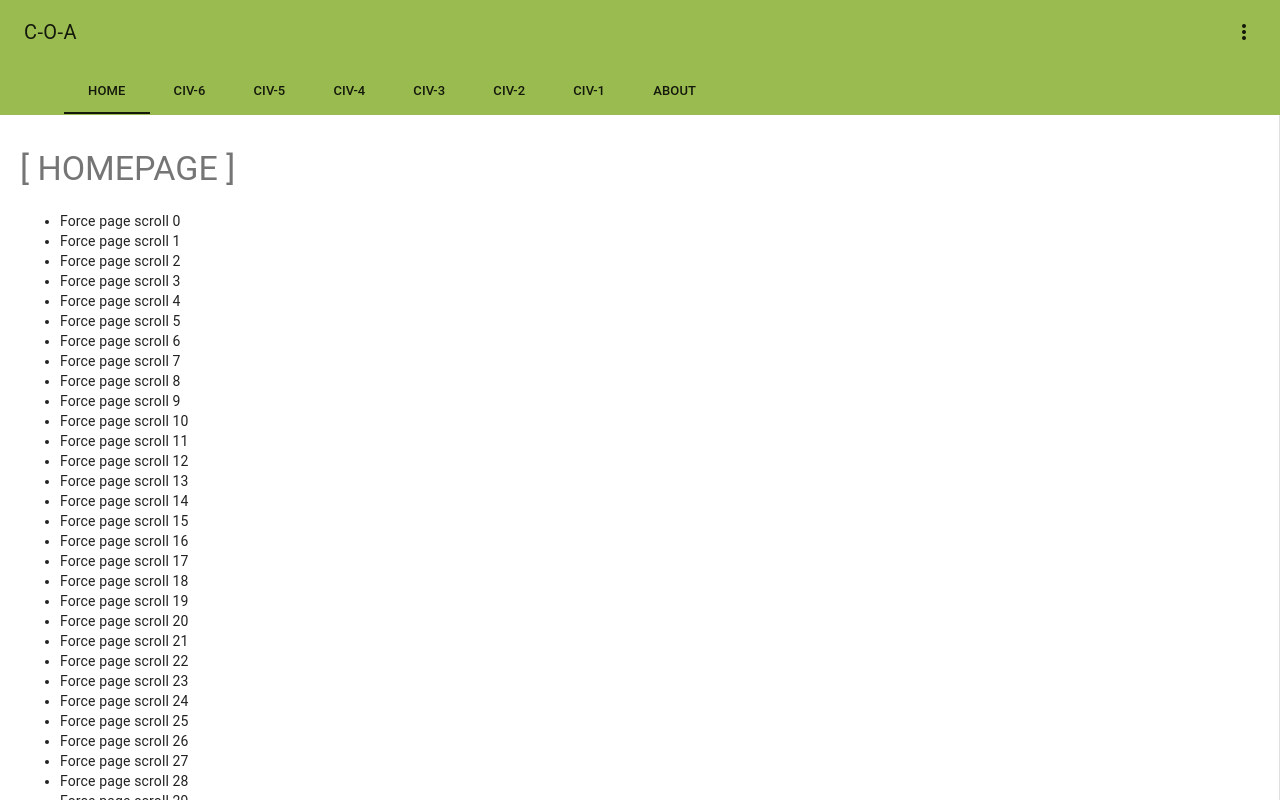
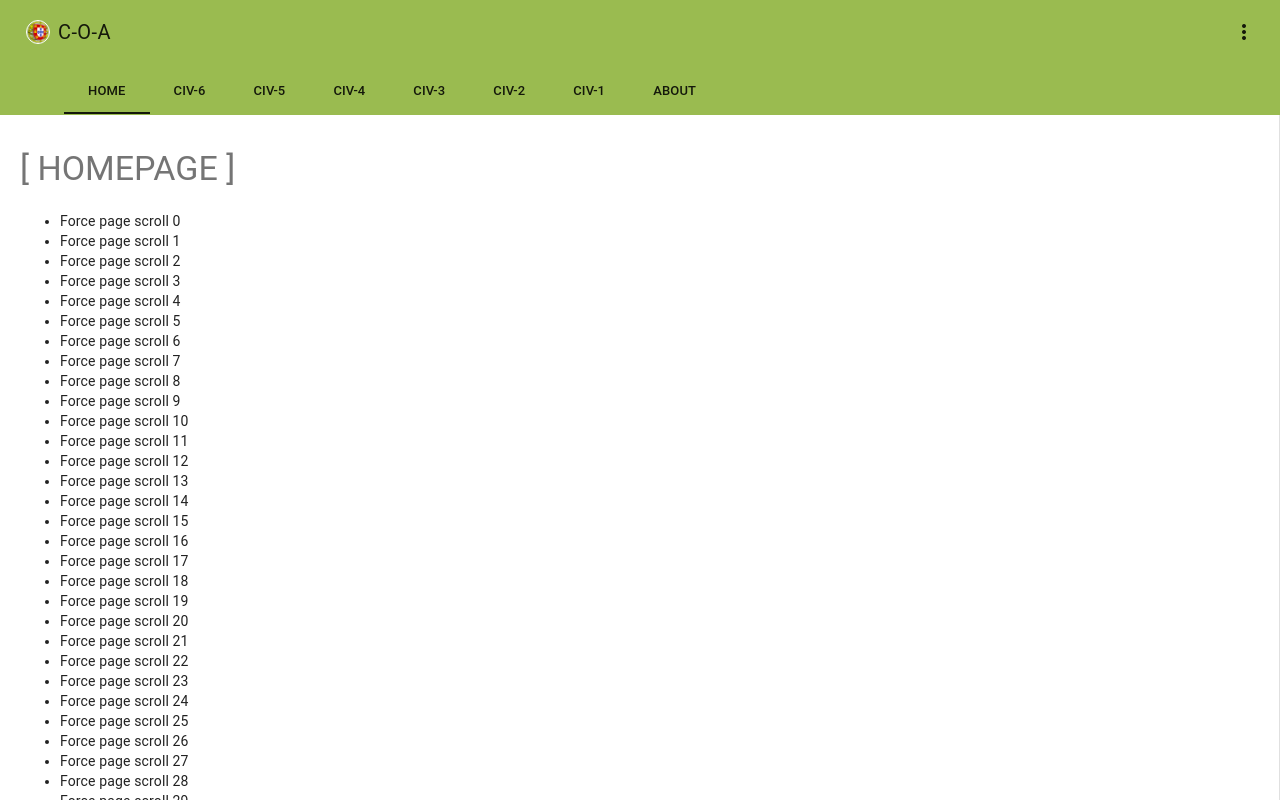
Before and after one commit to antonio-rodrigues/civ6-database-search, a Vue app: page / in a window 1280 px wide. Built offline with nearby package versions, Linux system fonts and the light colour scheme.

Commit message:
Add coa favicon and logo

```diff
--- a/src/App.vue
+++ b/src/App.vue
@@ -1,5 +1,5 @@
 <template>
-  <div class="page-container">
+  <div class="page-app">
     <md-app md-waterfall md-mode="fixed">
       <md-app-toolbar class="md-large md-dense md-primary">
         <div class="md-toolbar-row">
@@ -7,6 +7,9 @@
             <!-- <md-button class="md-icon-button" @click="menuVisible = !menuVisible">
               <md-icon>menu</md-icon>
             </md-button>-->
+            <md-avatar class="md-small">
+              <img src="@/assets/coa-flag.jpg" alt="avatar" />
+            </md-avatar>
             <span class="md-title">C-O-A</span>
           </div>
 
@@ -21,12 +24,36 @@
           <div class="coa-nav-bar">
             <md-tabs class="md-primary" md-sync-route>
               <md-tab id="tab-home" md-label="Home" to="/"></md-tab>
-              <md-tab id="tab-pages-civ-6" md-label="Civ-6" to="/civ/6"></md-tab>
-              <md-tab id="tab-pages-civ-5" md-label="Civ-5" to="/civ/5"></md-tab>
-              <md-tab id="tab-pages-civ-4" md-label="Civ-4" to="/civ/4"></md-tab>
-              <md-tab id="tab-pages-civ-3" md-label="Civ-3" to="/civ/3"></md-tab>
-              <md-tab id="tab-pages-civ-2" md-label="Civ-2" to="/civ/2"></md-tab>
-              <md-tab id="tab-pages-civ-1" md-label="Civ-1" to="/civ/1"></md-tab>
+              <md-tab
+                id="tab-pages-civ-6"
+                md-label="Civ-6"
+                to="/civ/6"
+              ></md-tab>
+              <md-tab
+                id="tab-pages-civ-5"
+                md-label="Civ-5"
+                to="/civ/5"
+              ></md-tab>
+              <md-tab
+                id="tab-pages-civ-4"
+                md-label="Civ-4"
+                to="/civ/4"
+              ></md-tab>
+              <md-tab
+                id="tab-pages-civ-3"
+                md-label="Civ-3"
+                to="/civ/3"
+              ></md-tab>
+              <md-tab
+                id="tab-pages-civ-2"
+                md-label="Civ-2"
+                to="/civ/2"
+              ></md-tab>
+              <md-tab
+                id="tab-pages-civ-1"
+                md-label="Civ-1"
+                to="/civ/1"
+              ></md-tab>
               <md-tab id="tab-favorites" md-label="About" to="/about"></md-tab>
             </md-tabs>
           </div>
@@ -68,7 +95,7 @@
       </md-app-drawer>
       <md-app-content>
         <keep-alive>
-          <router-view/>
+          <router-view />
         </keep-alive>
       </md-app-content>
     </md-app>
@@ -109,17 +136,17 @@ export default {
   max-width: calc(100vw - 125px);
 }
 
-.coa-nav-bar {
-  width: 100%;
-  max-width: 100%;
-  overflow: scroll;
+.page-app {
+  .md-avatar {
+    border: 1px solid $color-white;
+    margin: 0 0 0 $size-s;
+  }
 
-  // & ::-webkit-scrollbar {
-  //   width: 0px; /* remove scrollbar space */
-  //   background: transparent; /* optional: just make scrollbar invisible */
-  // }
-  // & ::-webkit-scrollbar-thumb {
-  //   background: #ff0000;
-  // }
+  /// Make tabs scrollable/swipeable
+  .coa-nav-bar {
+    width: 100%;
+    max-width: 100%;
+    overflow: scroll;
+  }
 }
 </style>
```
Also changed, not shown: src/assets/coa-flag.jpg (added), 1 other file (tests, documents, lock files or other folders).
